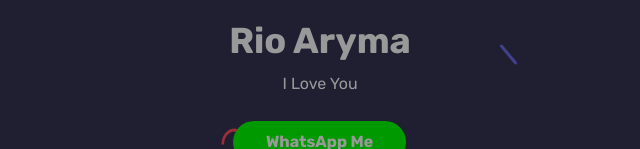
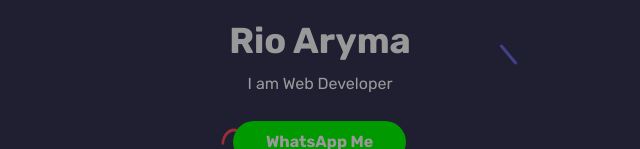
Before and after one commit to rioaryma/ryorym, a plain HTML site: page index.html in a window 1280 px wide. Shown: the part 651-800 px from the top of the page, 465-1105 px from the left. Drawn offline with Linux system fonts and the light colour scheme; a web font is replaced by a local one.

Commit message:
Update index.html

```diff
--- a/index.html
+++ b/index.html
@@ -106,7 +106,7 @@ txt+ "<time>" + jam + ":" + menit + ":" + detik + " ~ " + tgl + " " + bulan + "
 
 <!-- info -->
 <h1 class="mb-2 mt-0">Rio Aryma</h1>
-<span>I <span class="text-rotating">Bot Developer, Love You, Falling in Love With U</span></span>
+<span>I <span class="text-rotating">am Bot Developer, am Web Developer, Love You</span></span>
 
 <!-- buttons -->
 <div class="mt-4">
```
